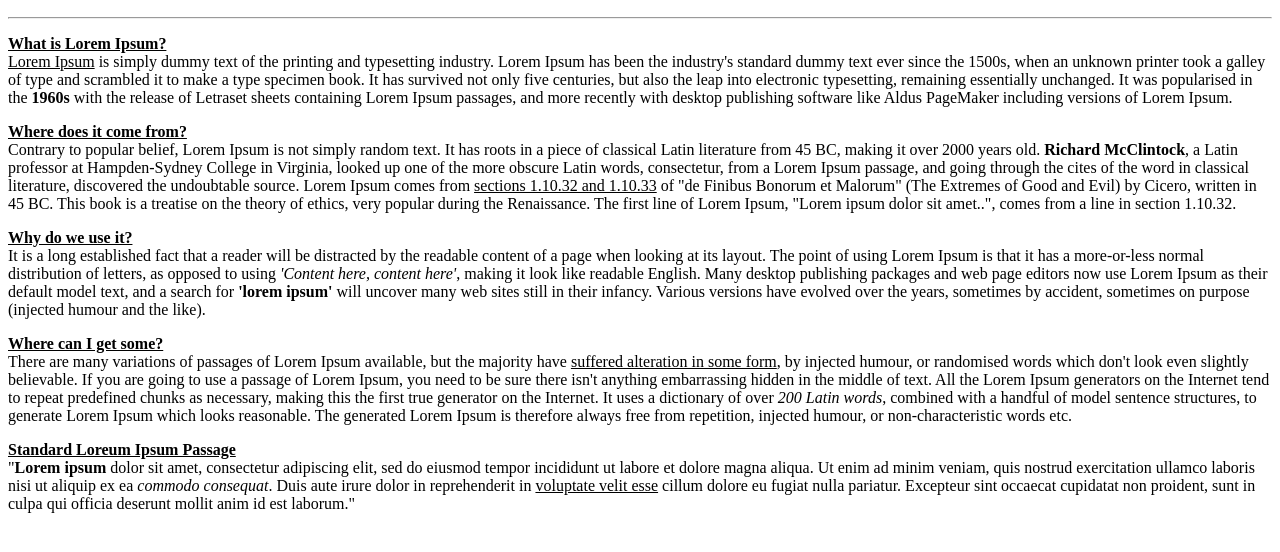
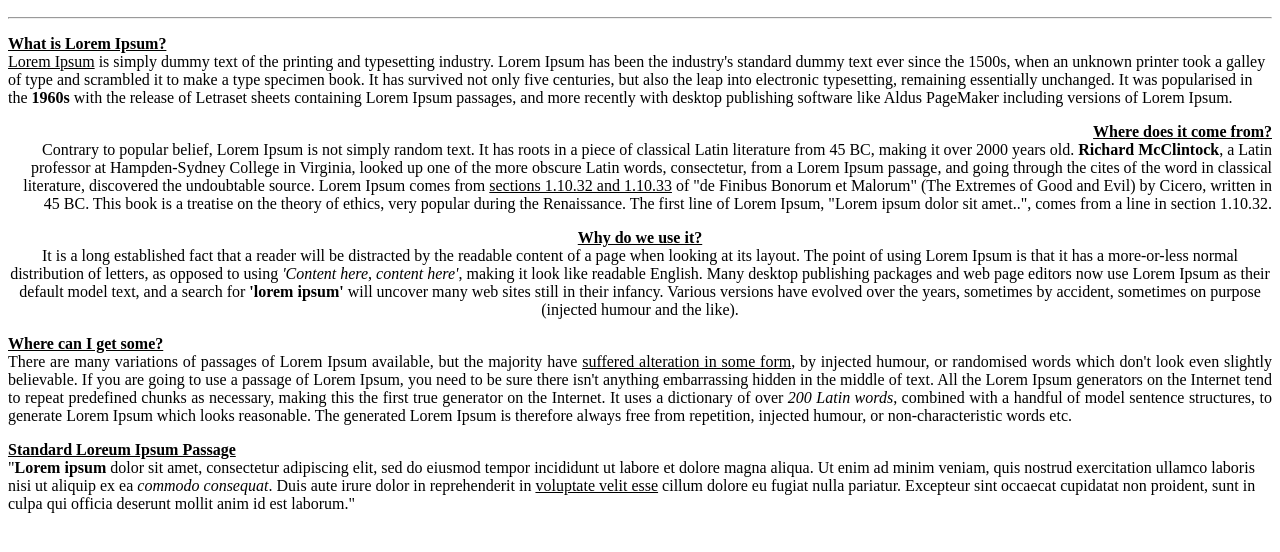
Before and after one commit to Adithi19/Activity-1, a plain HTML site: page Task3.html in a window 1280 px wide. Shown: the part 50-602 px from the top of the page. Drawn offline with Linux system fonts and the light colour scheme.

Commit message:
Update Task3.html

```diff
--- a/Task3.html
+++ b/Task3.html
@@ -5,16 +5,16 @@
     </head>
     <body>
         <center><h2>Task 3</h2></center><hr>
-        <p>
+        <p align="left">
             <b><u>What is Lorem Ipsum?</u></b><br><u>Lorem Ipsum</u> is simply dummy text of the printing and typesetting industry. Lorem Ipsum has been the industry's standard dummy text ever since the 1500s, when an unknown printer took a galley of type and scrambled it to make a type specimen book. It has survived not only five centuries, but also the leap into electronic typesetting, remaining essentially unchanged. It was popularised in the <b>1960s</b> with the release of Letraset sheets containing Lorem Ipsum passages, and more recently with desktop publishing software like Aldus PageMaker including versions of Lorem Ipsum.
         </p>
-        <p>
+        <p align="right">
             <b><u>Where does it come from?</u></b><br>Contrary to popular belief, Lorem Ipsum is not simply random text. It has roots in a piece of classical Latin literature from 45 BC, making it over 2000 years old. <b>Richard McClintock</b>, a Latin professor at Hampden-Sydney College in Virginia, looked up one of the more obscure Latin words, consectetur, from a Lorem Ipsum passage, and going through the cites of the word in classical literature, discovered the undoubtable source. Lorem Ipsum comes from <u>sections 1.10.32 and 1.10.33</u> of "de Finibus Bonorum et Malorum" (The Extremes of Good and Evil) by Cicero, written in 45 BC. This book is a treatise on the theory of ethics, very popular during the Renaissance. The first line of Lorem Ipsum, "Lorem ipsum dolor sit amet..", comes from a line in section 1.10.32.
         </p>
-        <p>
+        <p align="center">
             <b><u>Why do we use it?</u></b><br>It is a long established fact that a reader will be distracted by the readable content of a page when looking at its layout. The point of using Lorem Ipsum is that it has a more-or-less normal distribution of letters, as opposed to using <i>'Content here, content here'</i>, making it look like readable English. Many desktop publishing packages and web page editors now use Lorem Ipsum as their default model text, and a search for <b>'lorem ipsum'</b> will uncover many web sites still in their infancy. Various versions have evolved over the years, sometimes by accident, sometimes on purpose (injected humour and the like).
         </p>
-        <p>
+        <p align="justify">
             <b><u>Where can I get some?</u></b><br>There are many variations of passages of Lorem Ipsum available, but the majority have <u>suffered alteration in some form</u>, by injected humour, or randomised words which don't look even slightly believable. If you are going to use a passage of Lorem Ipsum, you need to be sure there isn't anything embarrassing hidden in the middle of text. All the Lorem Ipsum generators on the Internet tend to repeat predefined chunks as necessary, making this the first true generator on the Internet. It uses a dictionary of over <i>200 Latin words</i>, combined with a handful of model sentence structures, to generate Lorem Ipsum which looks reasonable. The generated Lorem Ipsum is therefore always free from repetition, injected humour, or non-characteristic words etc.
         </p>
         <p>
```
